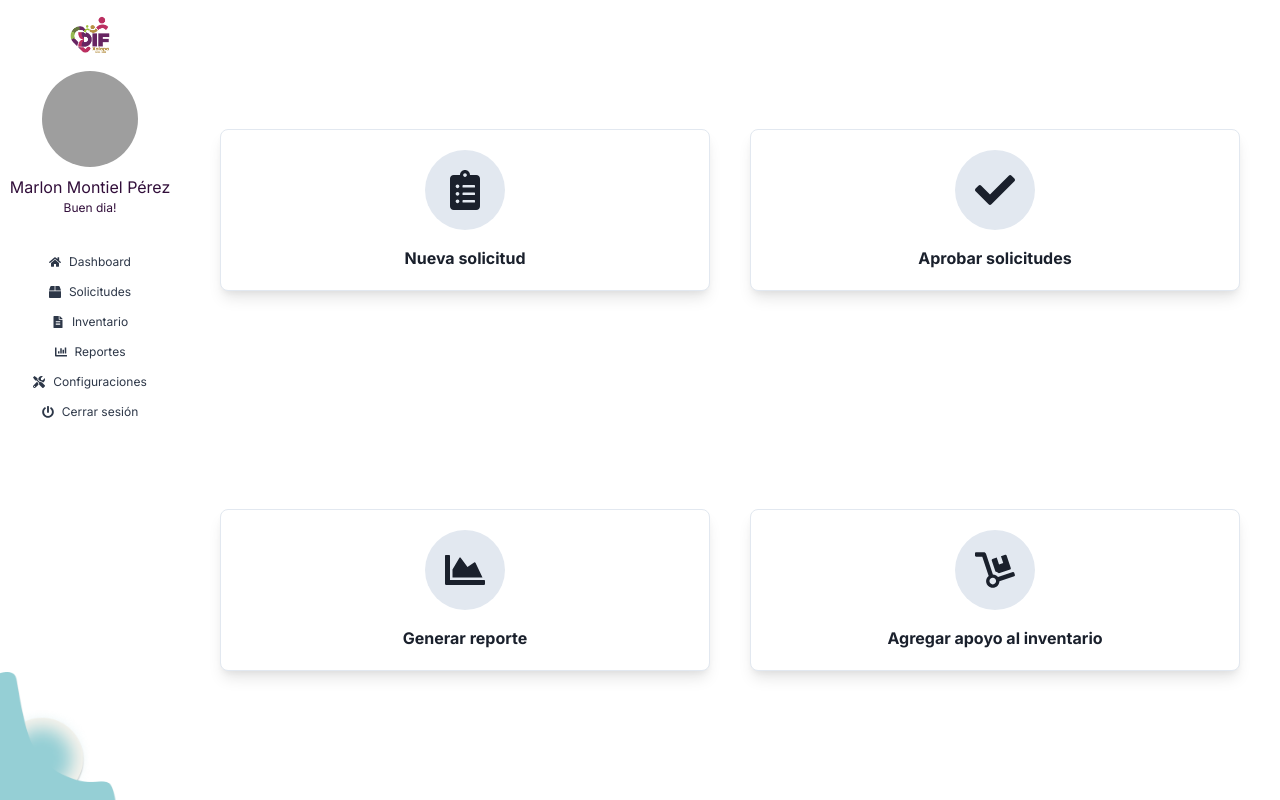
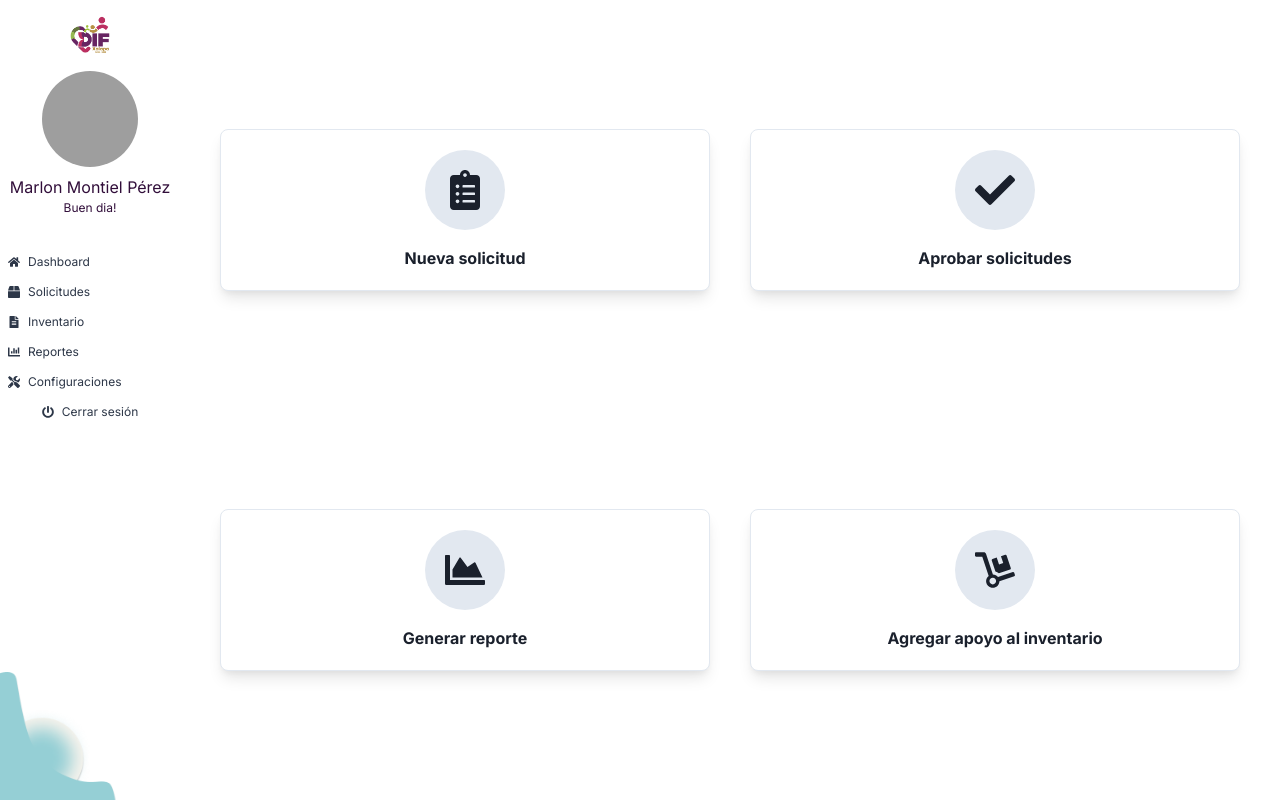
Before and after one commit to DPaxtian/SGSDIF-FE, a React (Vite) app: page / in a window 1280 px wide. Built offline with nearby package versions, Linux system fonts and the light colour scheme; grey boxes are pictures that could not be loaded.

Commit message:
Implementacion de las rutas

```diff
--- a/src/App.jsx
+++ b/src/App.jsx
@@ -1,87 +1,76 @@
-import { useState } from 'react'
-import { Button, Flex, Box, Container, Image, Avatar, Text } from "@chakra-ui/react";
+import React from 'react';
+import { Button, Flex, Box, Image, Avatar, Text, ChakraProvider } from "@chakra-ui/react";
 import { FaHome, FaBox, FaFileAlt, FaTools, FaPowerOff, FaChartBar } from 'react-icons/fa';
-import { ChakraProvider, extendTheme } from "@chakra-ui/react";
 import { theme } from './estilos/theme';
 import { buttonStyle } from './estilos/buttonStyle';
 import Dashboard from './paginas/Dashboard';
 import ConstructionPage from './paginas/PaginaEnConstruccion';
+import { BrowserRouter, Routes, Route, Link } from 'react-router-dom';
 
 function App() {
-
-  const [activeCategory, setActiveCategory] = useState("dashboard");
-
-  const changeCategory = (category) => () => {
-    setActiveCategory(category);
-  };
-
-  const renderContent = () => {
-    switch (activeCategory) {
-      case "dashboard":
-        return <Dashboard />;
-      case "enProceso":
-        return <ConstructionPage/>;
-    }
-  };
-
   return (
     <ChakraProvider theme={theme}>
-      <>
-        <Flex
-          height="100vh"
-          overflow="hidden"
-          width="100vw"
-        >
+      <BrowserRouter>
+        <Flex height="100vh" overflow="hidden" width="100vw">
           <Flex
             flex="0 0 auto"
             width="180px"
-            flexDirection='column'
-            justifyContent='flex-start'
-            alignItems='center'
+            flexDirection="column"
+            justifyContent="flex-start"
+            alignItems="center"
             backgroundImage="../src/assets/img/nav_background.png"
-            backgroundSize='65%'
-            backgroundPosition='left bottom'
-            backgroundRepeat='no-repeat'
+            backgroundSize="65%"
+            backgroundPosition="left bottom"
+            backgroundRepeat="no-repeat"
             paddingTop="0"
             paddingBottom="0"
             margin="0"
           >
             <Box
-              display='flex'
-              flexDirection='column'
-              alignItems='center'
-              justifyContent='center'
-              width='100%'
-              marginTop='0'
-              marginBottom='0'
+              display="flex"
+              flexDirection="column"
+              alignItems="center"
+              justifyContent="center"
+              width="100%"
+              marginTop="0"
+              marginBottom="0"
               paddingBottom="30px"
               paddingTop="15px"
             >
-              <Image src='/src/assets/img/dif_logo.png' h='40px' alt='DIF Xalapa' marginBottom='16px' />
-              <Avatar name='Dan Abrahmov' src='https://bit.ly/dan-abramov' size='xl' marginBottom='8px' />
-              <Text fontSize='md' color='#310E3A'>Marlon Montiel Pérez</Text>
-              <Text fontSize='xs' color='#310E3A'>Buen dia!</Text>
+              <Image src="/src/assets/img/dif_logo.png" h="40px" alt="DIF Xalapa" marginBottom="16px" />
+              <Avatar name="Dan Abrahmov" src="https://bit.ly/dan-abramov" size="xl" marginBottom="8px" />
+              <Text fontSize="md" color="#310E3A">Marlon Montiel Pérez</Text>
+              <Text fontSize="xs" color="#310E3A">Buen dia!</Text>
             </Box>
-
-
-            <Flex flexDirection='column' alignItems='center' width='100%'>
-              <Button onClick={changeCategory("dashboard")} leftIcon={<FaHome />} width='100%' sx={buttonStyle}>Dashboard</Button>
-              <Button onClick={changeCategory("enProceso")} leftIcon={<FaBox />} width='100%' sx={buttonStyle}>Solicitudes</Button>
-              <Button onClick={changeCategory("enProceso")} leftIcon={<FaFileAlt />} width='100%' sx={buttonStyle}>Inventario</Button>
-              <Button onClick={changeCategory("enProceso")} leftIcon={<FaChartBar />} width='100%' sx={buttonStyle}>Reportes</Button>
-              <Button onClick={changeCategory("enProceso")} leftIcon={<FaTools />} width='100%' sx={buttonStyle}>Configuraciones</Button>
-              <Button onClick={changeCategory("enProceso")} leftIcon={<FaPowerOff />} width='100%' sx={buttonStyle}>Cerrar sesión</Button>
+            <Flex flexDirection="column" alignItems="center" width="100%">
+              <Link to="/" style={{ width: '100%' }}>
+                <Button leftIcon={<FaHome />} sx={buttonStyle}>Dashboard</Button>
+              </Link>
+              <Link to="/en-proceso" style={{ width: '100%' }}>
+                <Button leftIcon={<FaBox />} sx={buttonStyle}>Solicitudes</Button>
+              </Link>
+              <Link to="/en-proceso" style={{ width: '100%' }}>
+                <Button leftIcon={<FaFileAlt />} sx={buttonStyle}>Inventario</Button>
+              </Link>
+              <Link to="/en-proceso" style={{ width: '100%' }}>
+                <Button leftIcon={<FaChartBar />} sx={buttonStyle}>Reportes</Button>
+              </Link>
+              <Link to="/en-proceso" style={{ width: '100%' }}>
+                <Button leftIcon={<FaTools />} sx={buttonStyle}>Configuraciones</Button>
+              </Link>
+              <Button leftIcon={<FaPowerOff />} sx={buttonStyle}>Cerrar sesión</Button>
             </Flex>
-
           </Flex>
-
           <Box flex="1">
-          {renderContent()}
+            <Routes>
+              <Route path="/" element={<Dashboard />} />
+              <Route path="/en-proceso" element={<ConstructionPage />} />
+            </Routes>
           </Box>
         </Flex>
-      </>
+      </BrowserRouter>
     </ChakraProvider>
-  )
+  );
 }
 
-export default App
+export default App;
--- a/src/paginas/Dashboard.jsx
+++ b/src/paginas/Dashboard.jsx
@@ -1,18 +1,17 @@
 import React from 'react';
+import { useNavigate } from 'react-router-dom';
 import {
   Box,
   SimpleGrid,
   Center,
   Text,
   Circle,
-  VStack,
   useColorModeValue,
   Icon,
 } from '@chakra-ui/react';
 import { FaClipboardList, FaCheck, FaChartArea, FaDolly } from 'react-icons/fa';
 
-const FeatureBox = ({ title, icon }) => {
-  // Determina los colores para el hover
+const FeatureBox = ({ title, icon, onBoxClick }) => {
   const bg = useColorModeValue('gray.200', 'gray.700');
   const hoverBg = useColorModeValue('gray.300', 'gray.600');
 
@@ -24,14 +23,15 @@ const FeatureBox = ({ title, icon }) => {
       borderRadius="lg"
       boxShadow="lg"
       bg={useColorModeValue('white', 'gray.800')}
-      transition="all 0.2s ease-in-out" // Suaviza la transición de estilos
+      transition="all 0.2s ease-in-out"
       _hover={{
-        bg: hoverBg, // Oscurece el fondo
-        transform: 'scale(1.05)', // Escala ligeramente el FeatureBox
-        '.icon': {
-          transform: 'scale(1.25)', // Aumenta el tamaño del ícono
+        bg: hoverBg,
+        transform: 'scale(1.05)',
+        '> .icon': {
+          transform: 'scale(1.25)',
         },
       }}
+      onClick={onBoxClick}
     >
       <Circle size="80px" className="icon" bg={bg} mb={4} transition="all 0.2s ease-in-out">
         <Icon as={icon} w={10} h={10} />
@@ -42,13 +42,19 @@ const FeatureBox = ({ title, icon }) => {
 };
 
 const App = () => {
+  const navigate = useNavigate();
+
+  const handleBoxClick = (path) => {
+    navigate(path);
+  };
+
   return (
     <Box p={10} height="100vh">
       <SimpleGrid columns={{ base: 2, md: 2 }} spacing={10} alignItems="center" justifyContent="center" height="full">
-        <FeatureBox title="Nueva solicitud" icon={FaClipboardList} />
-        <FeatureBox title="Aprobar solicitudes" icon={FaCheck} />
-        <FeatureBox title="Generar reporte" icon={FaChartArea} />
-        <FeatureBox title="Agregar apoyo al inventario" icon={FaDolly} />
+        <FeatureBox title="Nueva solicitud" icon={FaClipboardList} onBoxClick={() => handleBoxClick('/nueva-solicitud')} />
+        <FeatureBox title="Aprobar solicitudes" icon={FaCheck} onBoxClick={() => handleBoxClick('/aprobar-solicitudes')} />
+        <FeatureBox title="Generar reporte" icon={FaChartArea} onBoxClick={() => handleBoxClick('/generar-reporte')} />
+        <FeatureBox title="Agregar apoyo al inventario" icon={FaDolly} onBoxClick={() => handleBoxClick('/agregar-apoyo-inventario')} />
       </SimpleGrid>
     </Box>
   );
```
